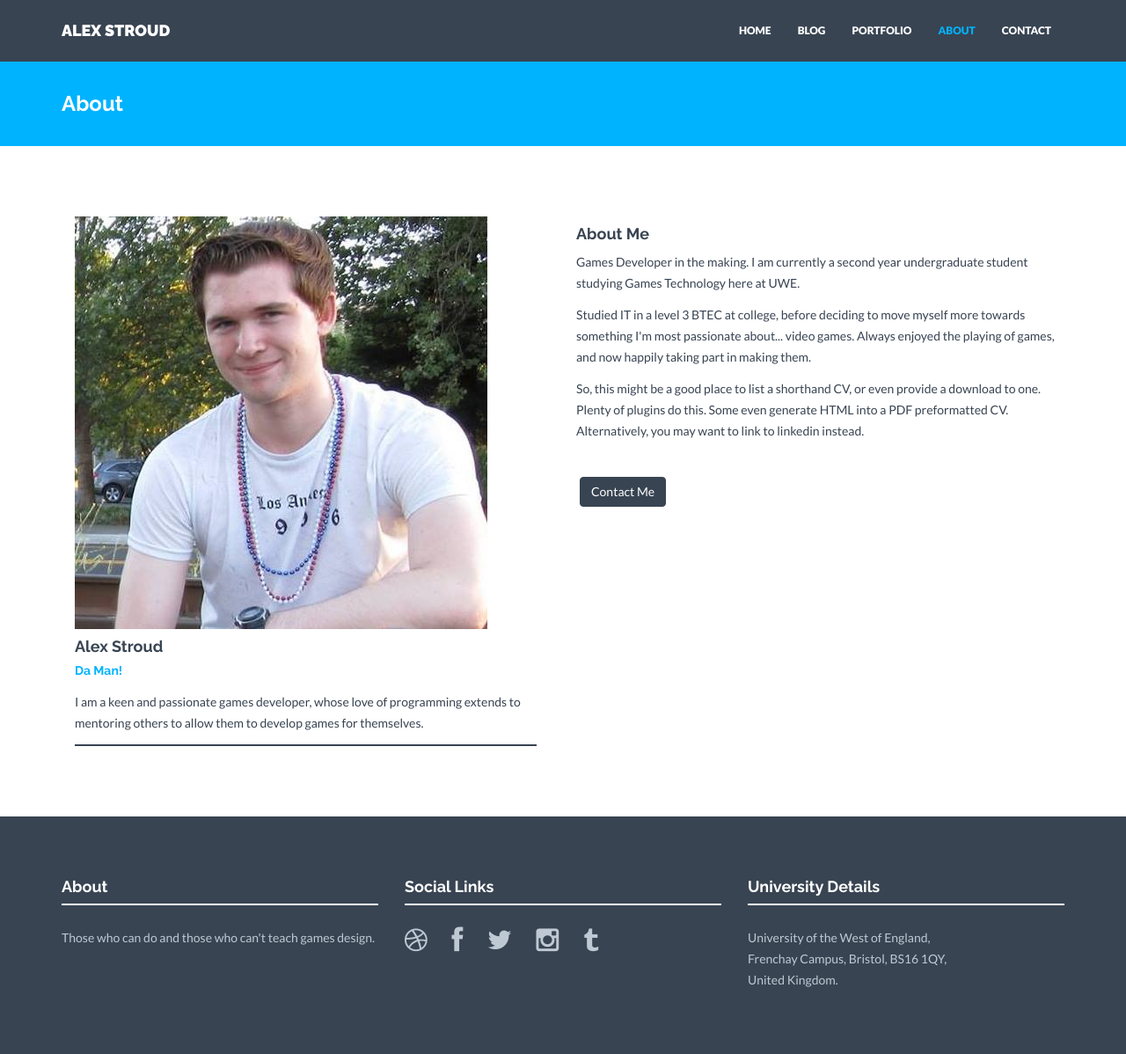
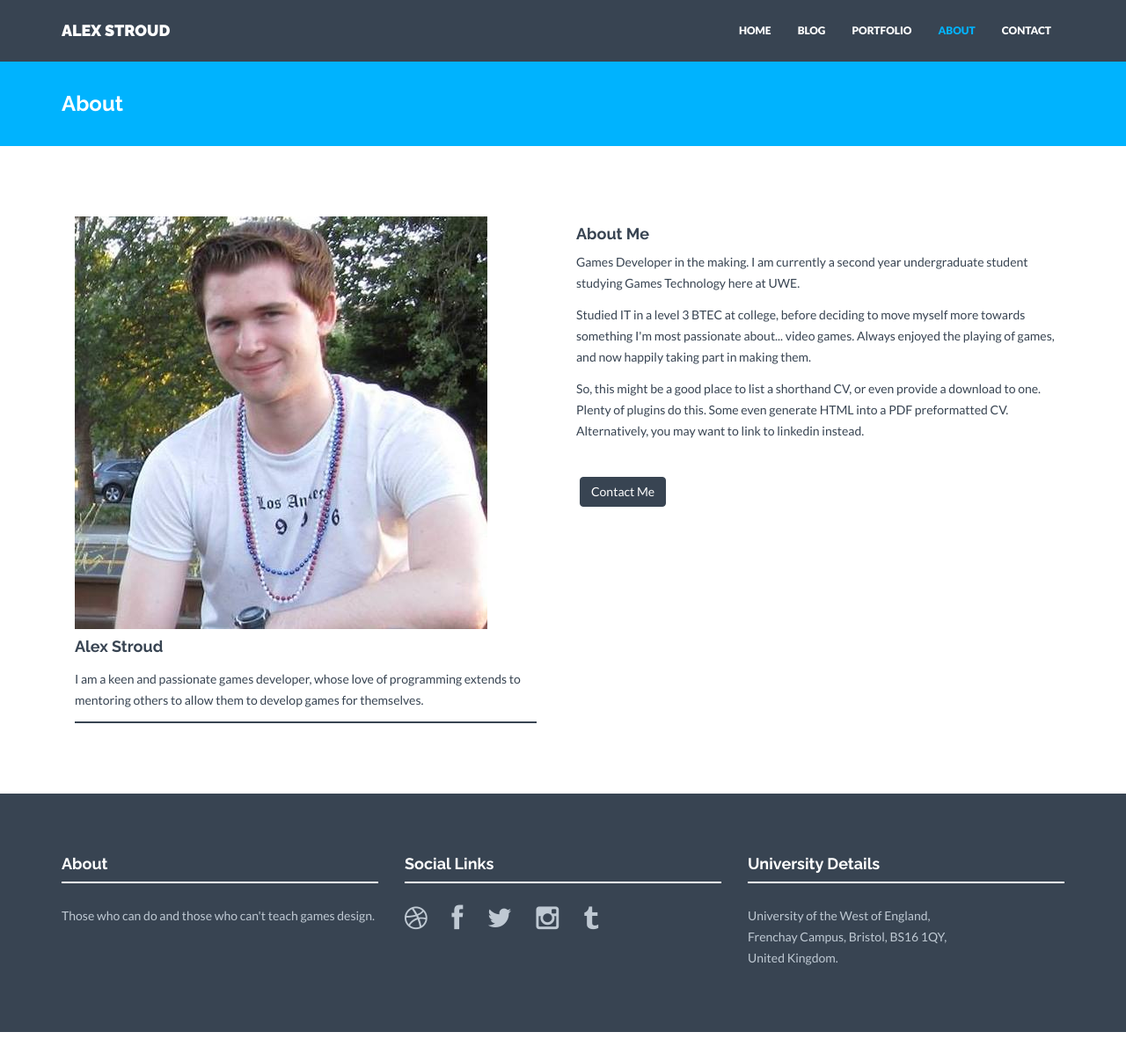
Before and after one commit to Stroudie2/Stroudie2.github.io, a Jekyll site: the page built from about.html, in a window 1280 px wide and 1198 px high. Shown: the whole window at 88% size. Built offline with Jekyll 4.4.1, drawn with Linux system fonts in a browser that asks for light colours; nearby versions of some CDN libraries.

Commit message:
Update _config.yml

```diff
--- a/_config.yml
+++ b/_config.yml
@@ -63,7 +63,6 @@ email: alexander2.stroud@live.uwe.ac.uk
 # Members information. Shown on About page.
 members:
   - name: Alex Stroud
-    position: Da Man!
     text: I am a keen and passionate games developer, whose love of programming extends to mentoring others to allow them to develop games for themselves.
     img: profile_1.jpg
     social:
```
